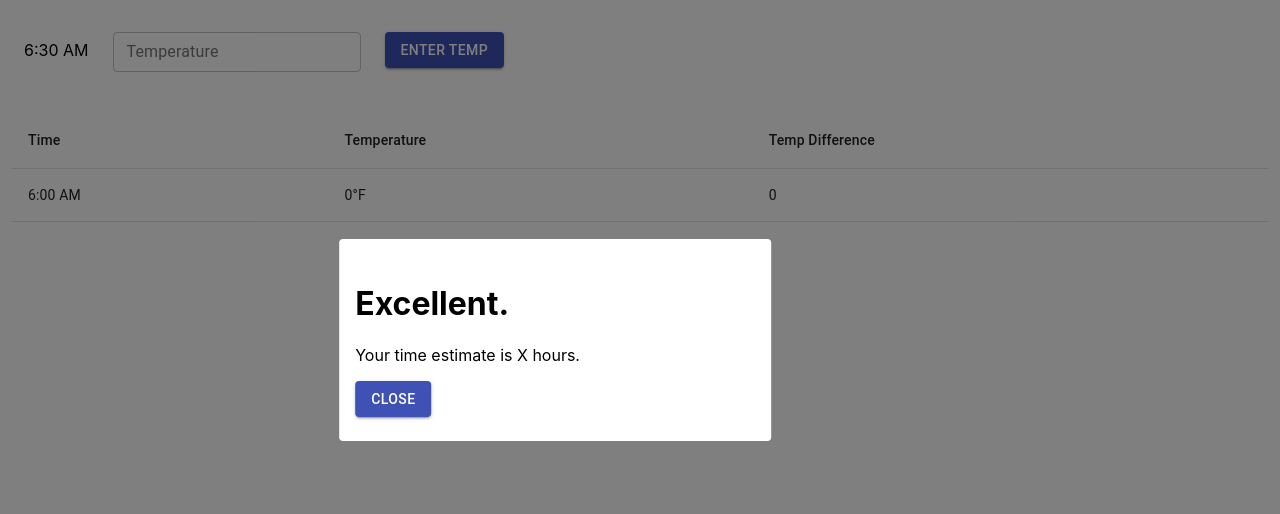
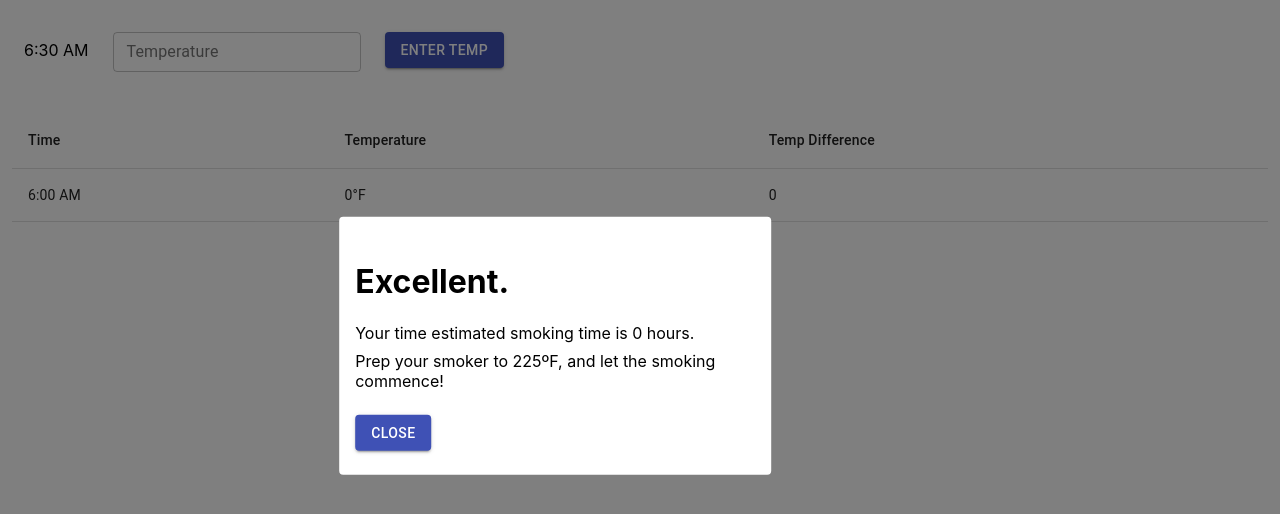
Before and after one commit to MattSchroyer/buddy-cue, a React (Create React App) app: page / in a window 1280 px wide. Both pictures are taken after a click on the button "ENTER". Shown: the top 514 px of the page. Built offline with nearby package versions, Linux system fonts and the light colour scheme.

Commit message:
UI-1 Calculate init time estimate in InitEstContent

```diff
--- a/src/components/LaunchModal/InitEstContent.tsx
+++ b/src/components/LaunchModal/InitEstContent.tsx
@@ -1,6 +1,7 @@
 import React from "react";
 import { Button } from "@material-ui/core";
 import styled from "@emotion/styled";
+import { useTimeTempContext } from "../../contexts/TimeTempContext";
 
 const InitEstContentContainer = styled.div`
   position: absolute;
@@ -19,11 +20,18 @@ export type InitEntryContentType = {
 };
 
 const InitEstContent: React.FC<InitEntryContentType> = ({ onClose }) => {
+  const { weight } = useTimeTempContext();
+  const estTime = weight * 2;
   return (
     <InitEstContentContainer>
       <div style={{ padding: "8px 0 8px 0" }}>
         <h1>Excellent.</h1>
-        <div>Your time estimate is X hours.</div>
+        <div
+          style={{ paddingBottom: "8px" }}
+        >{`Your time estimated smoking time is ${estTime} hours.`}</div>
+        <div style={{ paddingBottom: "8px" }}>
+          Prep your smoker to 225ºF, and let the smoking commence!
+        </div>
       </div>
       <div style={{ padding: "8px 0 8px 0" }}>
         <Button variant="contained" color="primary" onClick={() => onClose()}>
```
